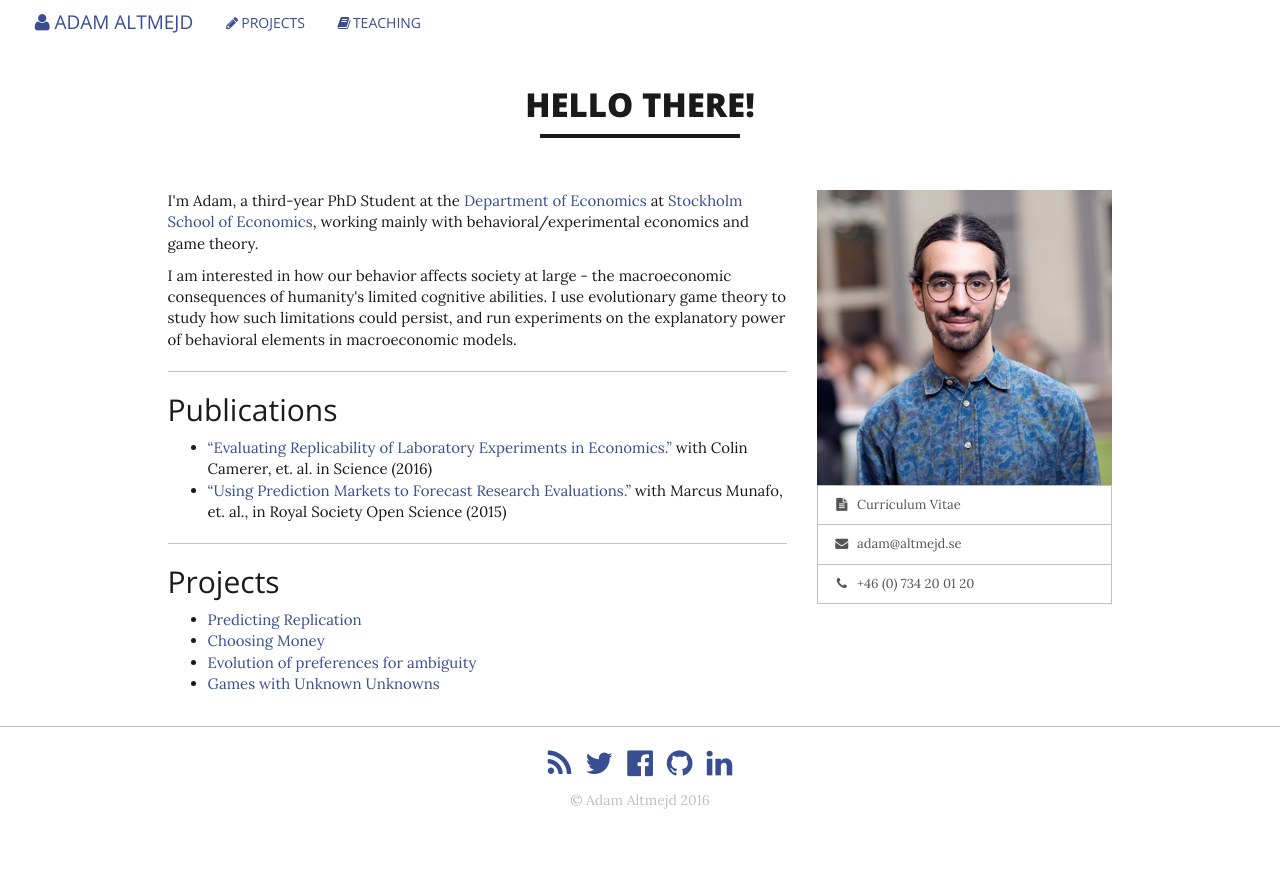
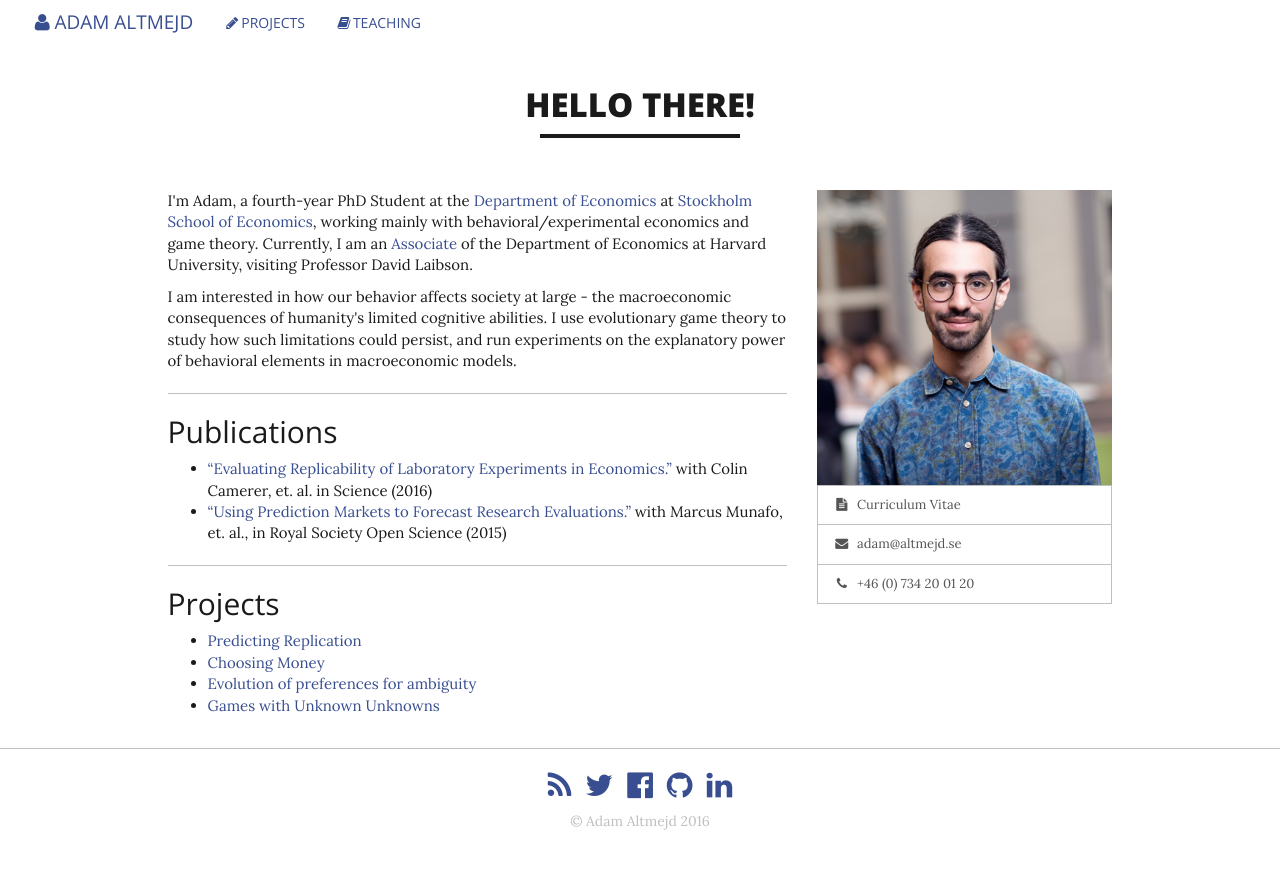
Before and after one commit to adamaltmejd/adamaltmejd.github.io, a Jekyll site: the page built from index.html, in a window 1280 px wide. Shown: the top 869 px of the page. Built offline with Jekyll 4.4.1, drawn with Linux system fonts in a browser that asks for light colours; nearby versions of some CDN libraries.

Commit message:
small content update since I'm at Harvard now

```diff
--- a/index.html
+++ b/index.html
@@ -7,7 +7,7 @@
 
 <div class="row" itemscope itemtype="http://schema.org/Person">
     <div class="col-xs-12 col-sm-8">
-        <p>I'm <span itemprop="firstName">Adam</span>, a third-year <span itemprop="jobTitle">PhD Student</span> at the <a href="https://www.hhs.se/en/Research/Departments/DE/">Department of Economics</a> at <a itemprop="affiliation" href="https://www.hhs.se/en/">Stockholm School of Economics</a>, working mainly with behavioral/experimental economics and game theory.</p>
+        <p>I'm <span itemprop="firstName">Adam</span>, a fourth-year <span itemprop="jobTitle">PhD Student</span> at the <a href="https://www.hhs.se/en/Research/Departments/DE/">Department of Economics</a> at <a itemprop="affiliation" href="https://www.hhs.se/en/">Stockholm School of Economics</a>, working mainly with behavioral/experimental economics and game theory. Currently, I am an <a href="http://economics.harvard.edu/people/adam-altmejd">Associate</a> of the Department of Economics at Harvard University, visiting Professor David Laibson.</p>
 
         <p>I am interested in how our behavior affects society at large - the macroeconomic consequences of humanity's limited cognitive abilities. I use evolutionary game theory to study how such limitations could persist, and run experiments on the explanatory power of behavioral elements in macroeconomic models.</p>
 
```
